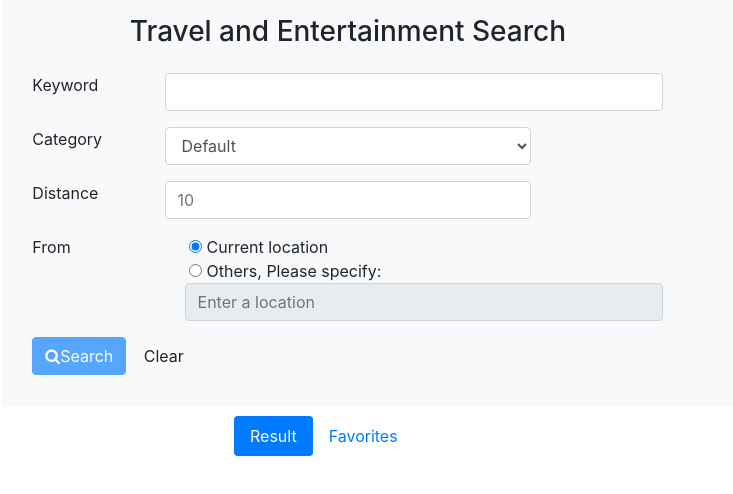
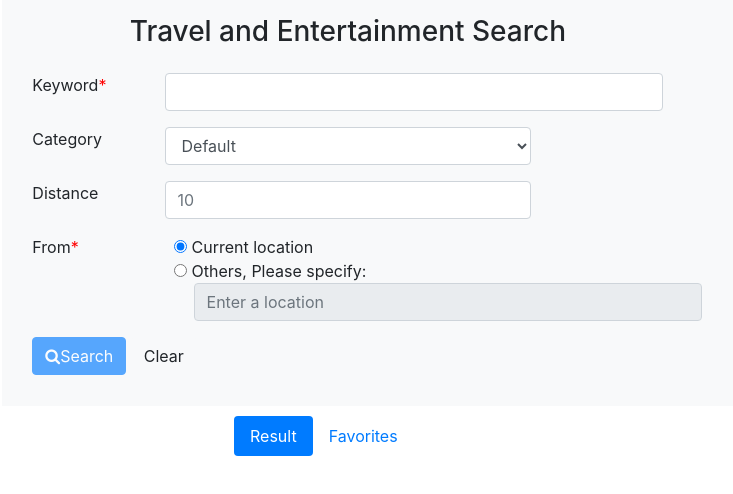
Before and after one commit to bhargav95/Ezy-Search, a website: page public/first.html in a window 1280 px wide. Shown: the whole page, without its empty margins (236-969 px from the left). Drawn offline with nearby package versions, Linux system fonts and the light colour scheme; some packages are replaced by stand-ins of ours; no server answers; a script that the page names is missing.

Commit message:
Neaten main form UI

```diff
--- a/public/first.html
+++ b/public/first.html
@@ -119,10 +119,17 @@
             padding-bottom: 15px;
             margin-bottom: 10px;
         }
-#keyword:after {
+#keyname:after {
   content:"*";
   color:red;
 }
+
+        #fromlabel:after
+        {
+             content:"*";
+            color:red;
+        }
+
 
         /*
         .placeResults.ng-hide-remove {
@@ -354,7 +361,7 @@
                         <h3 class="col-lg-10 text-center title">Travel and Entertainment Search</h3>
                     </div>
                     <div class="form-group row">
-                        <label for="keyword" class='col-lg-2 control-label'>Keyword</label>
+                        <label for="keyword" id="keyname" class='col-lg-2 control-label'>Keyword</label>
                         <div class='col-lg-offset-2 col-lg-8'>
                             <input type="text" id="keyword" name="keyword" ng-class="{'is-invalid' : infoForm.keyword.$invalid && infoForm.keyword.$touched }" ng-model="keyword" class="form-control" required>
                             <div class='invalid-feedback'>Please enter a keyword.</div>
@@ -380,8 +387,8 @@
                         </div>
                     </div>
                     <div class="form-group row">
-                        <label class='control-label col-lg-2'>From</label>
-                        <div class='col-lg-8' id='radioButton'>
+                        <label class='control-label col-lg-2' id='fromlabel'>From</label>
+                        <div class='col-lg-8 p-0' id='radioButton'>
 
                             <div class='form-check'>
                                 <label for="options1"></label>
@@ -389,10 +396,10 @@
 
                             </div>
 
-                            <div class='form-check' style="margin: 0;">
+                            <div class='form-check mx-auto'>
                                 <label for="options2"> </label>
-                                <input type="radio" style="margin-left: 0;" name="options" id="options2" value="second" ng-model="radVal"> Others, Please specify: &nbsp;
-                                <input type="text" class="form-control" name='location' id='location' ng-model="location" ng-class="{ 'is-invalid' : infoForm.location.$invalid && infoForm.location.$touched }" placeholder='Enter a location' ng-disabled="radVal=='first'" required g-places-autocomplete ng-model="location" />
+                                <input type="radio" style="margin-left: 0;" name="options" id="options2" value="second" ng-model="radVal"> Others, Please specify:
+                                <input type="text" class="form-control ml-4" name='location' id='location' ng-model="location" ng-class="{ 'is-invalid' : infoForm.location.$invalid && infoForm.location.$touched }" placeholder='Enter a location' ng-disabled="radVal=='first'" required g-places-autocomplete ng-model="location" />
                                 <!--                                <input type="text" name='location' class='form-control' id='location' ng-model="location" ng-class="{ 'is-invalid' : infoForm.location.$invalid && infoForm.location.$touched }" placeholder='Enter a location' disabled required>-->
                                 <div class='invalid-feedback'>Please enter a location.</div>
 
@@ -462,8 +469,11 @@
                                 <button id="prev" ng-show="page_index!=0" ng-click="getPreviousToken()">Previous</button>
                                 <button id="next" ng-show="page_tokens[page_index]!== undefined" ng-click="getNextToken()">Next </button>
                             </div>
-                            <div class="alert alert-warning" role="alert" ng-show="comp_results.length==0 && showRes">
+                            <div class="alert alert-warning" role="alert" ng-show="comp_results.length==0 && showRes && !api_failure">
                                 No records found.
+                            </div>
+                            <div class="alert alert-danger" role="alert" ng-show="api_failure">
+                              Failed to get search results.
                             </div>
                         </div>
 
@@ -853,7 +863,7 @@
             $scope.comp_results = [];
             $scope.isnext = false;
             $scope.radVal = 'first';
-
+            $scope.api_failure = false;
             $scope.source = 'Your location';
             $scope.showRes = false;
             $scope.showFav = false;
@@ -935,6 +945,7 @@
                 $scope.favselectedIndex = -1;
                 //$('#pbar').css('display','block');
                 formData.keyword = $('#keyword').val();
+                console.log(formData.keyword);
                 formData.category = $scope.category.toLowerCase().replace(" ", "_");
                 formData.distance = $('#distance').val();
                 console.log(formData.distance);
@@ -1010,7 +1021,9 @@
 
 
                 }, function(response) {
+                    $scope.api_failure = true;
                     $scope.showRes = true;
+
                     console.log('fail');
                     return;
 
```
